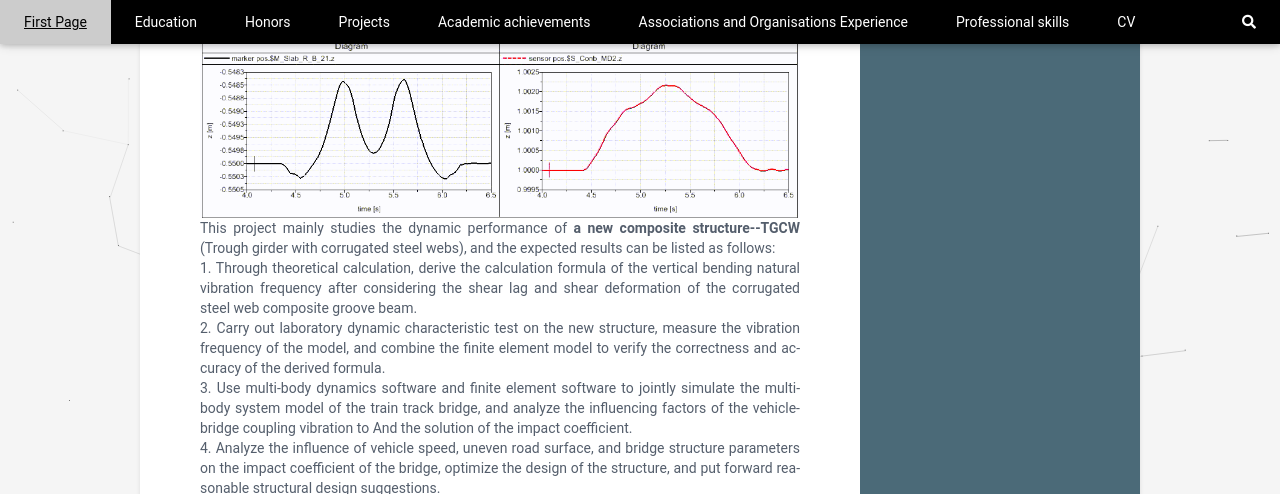
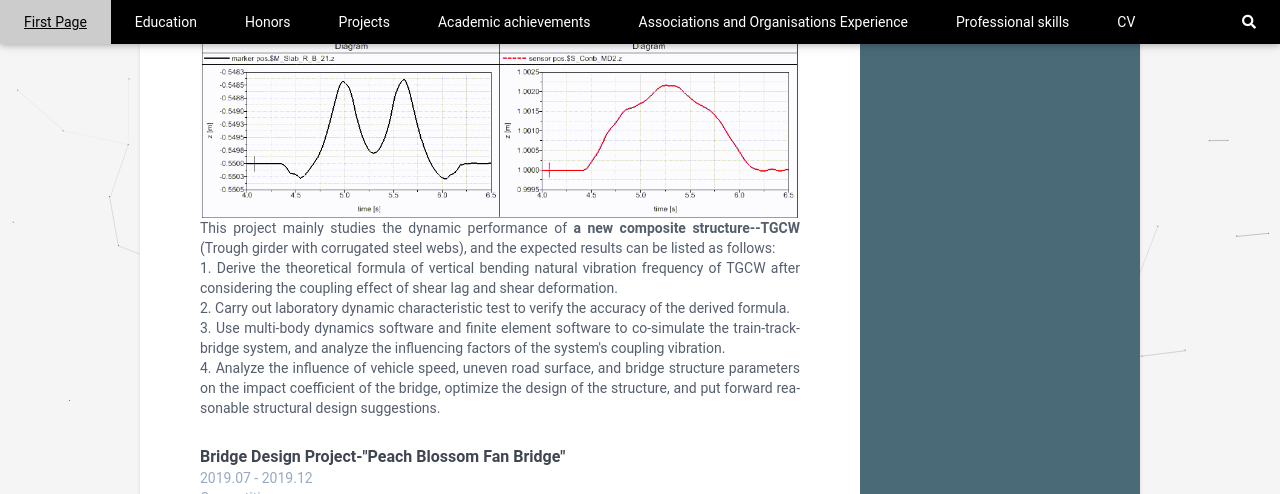
Before and after one commit to luohualuanbinfen/CV_EN, a Jekyll site: the page built from index.html, in a window 1280 px wide and 900 px high, scrolled down 1335 px, cut to the strip 0-494 px from the top of the window. Built offline with Jekyll 4.4.1, drawn with Linux system fonts in a browser that asks for light colours.

Commit message:
Update data.yml

```diff
--- a/_data/data.yml
+++ b/_data/data.yml
@@ -257,10 +257,9 @@ experiences:
       picture: TGCW20200713_2043361.gif
       details: |
         This project mainly studies the dynamic performance of <b>a new composite structure--TGCW</b> (Trough girder with corrugated steel webs), and the expected results can be listed as follows:
-        </br> 1. Through theoretical calculation, derive the calculation formula of the vertical bending natural vibration frequency after considering the shear lag and shear deformation of the corrugated steel web composite groove beam.
-        </br> 2. Carry out laboratory dynamic characteristic test on the new structure, measure the vibration frequency of the model, and combine the finite element model to verify the correctness and accuracy of the derived formula.
-        </br> 3. Use multi-body dynamics software and finite element software to jointly simulate the multi-body system model of the train track bridge, and analyze the influencing factors of the vehicle-bridge coupling vibration to
-        And the solution of the impact coefficient.
+        </br> 1. Derive the theoretical formula of vertical bending natural vibration frequency of TGCW after considering the coupling effect of shear lag and shear deformation.
+        </br> 2. Carry out laboratory dynamic characteristic test to verify the accuracy of the derived formula.
+        </br> 3. Use multi-body dynamics software and finite element software to co-simulate the train-track-bridge system, and analyze the influencing factors of the system's coupling vibration.
         </br> 4. Analyze the influence of vehicle speed, uneven road surface, and bridge structure parameters on the impact coefficient of the bridge, optimize the design of the structure, and put forward reasonable structural design suggestions.
 
     - role: <b>Bridge Design Project-"Peach Blossom Fan Bridge"</b>
```
